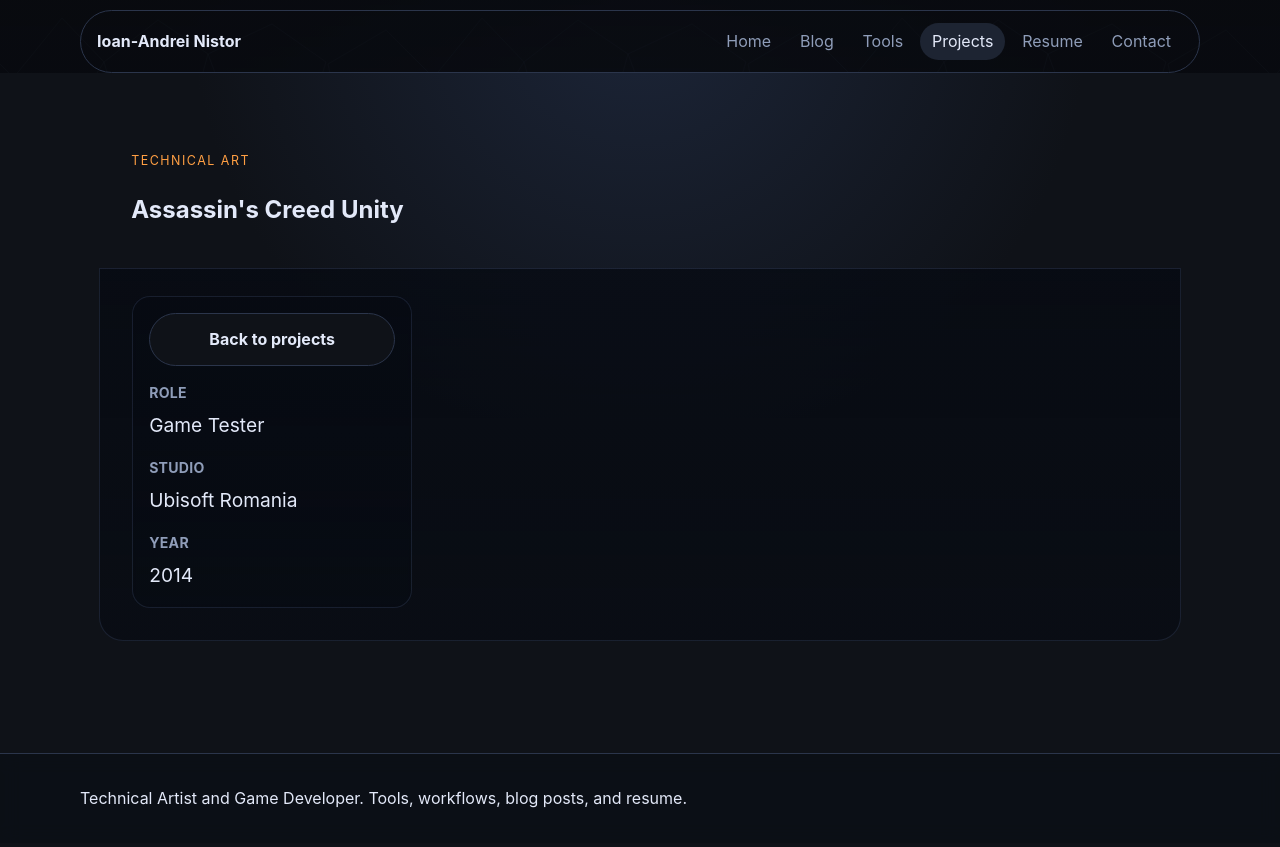
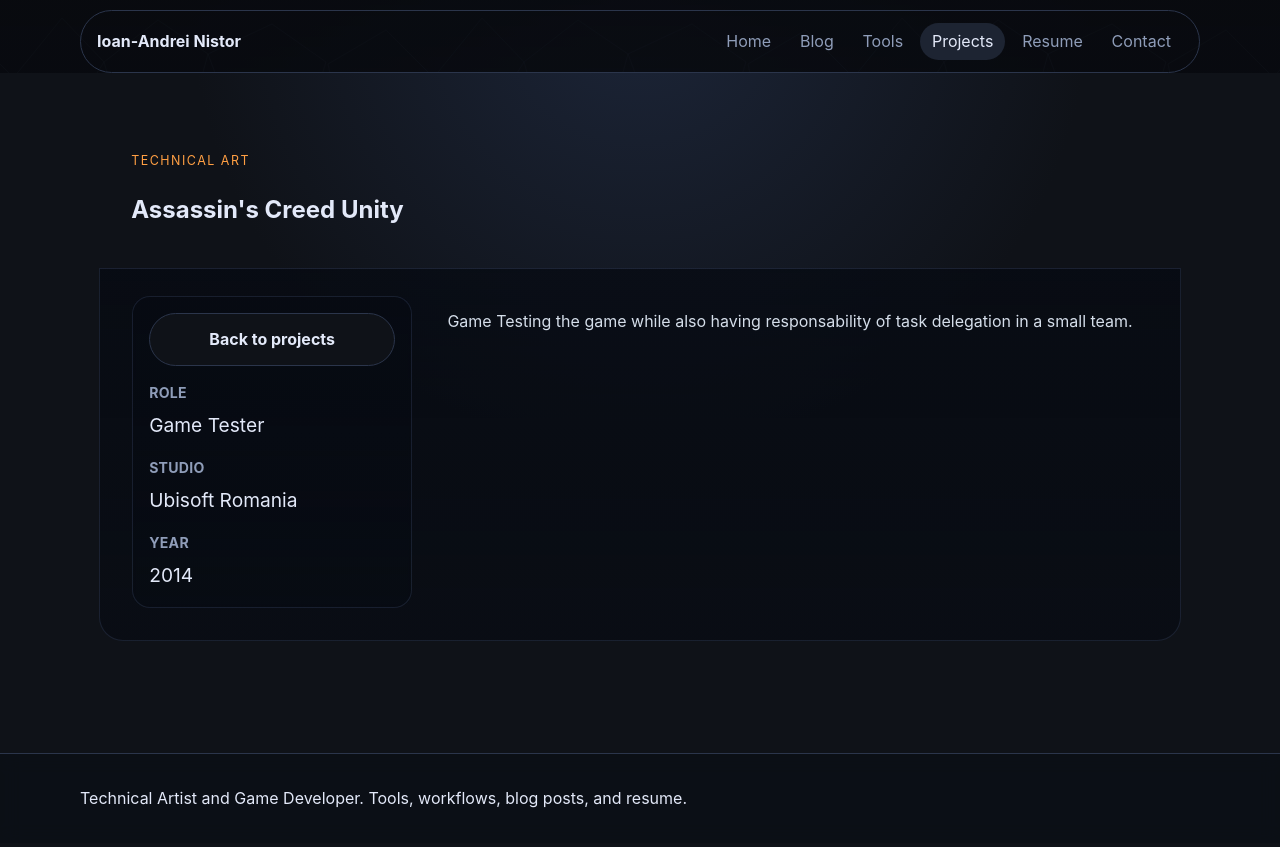
Before and after one commit to ianistor/ian_mywebsite, a Jekyll site: the page built from _projects/acunity.md, in a window 1280 px wide and 900 px high. Shown: the top 847 px of the window. Built offline with Jekyll 4.4.1, drawn with Linux system fonts in a browser that asks for light colours; nearby versions of some CDN libraries.

Commit message:
Update acunity.md

```diff
--- a/_projects/acunity.md
+++ b/_projects/acunity.md
@@ -6,3 +6,4 @@
 image: "/assets/images/projectcovers/ACUnity.png"
 release_year: 2014
 ---
+Game Testing the game while also having responsability of task delegation in a small team.
```
